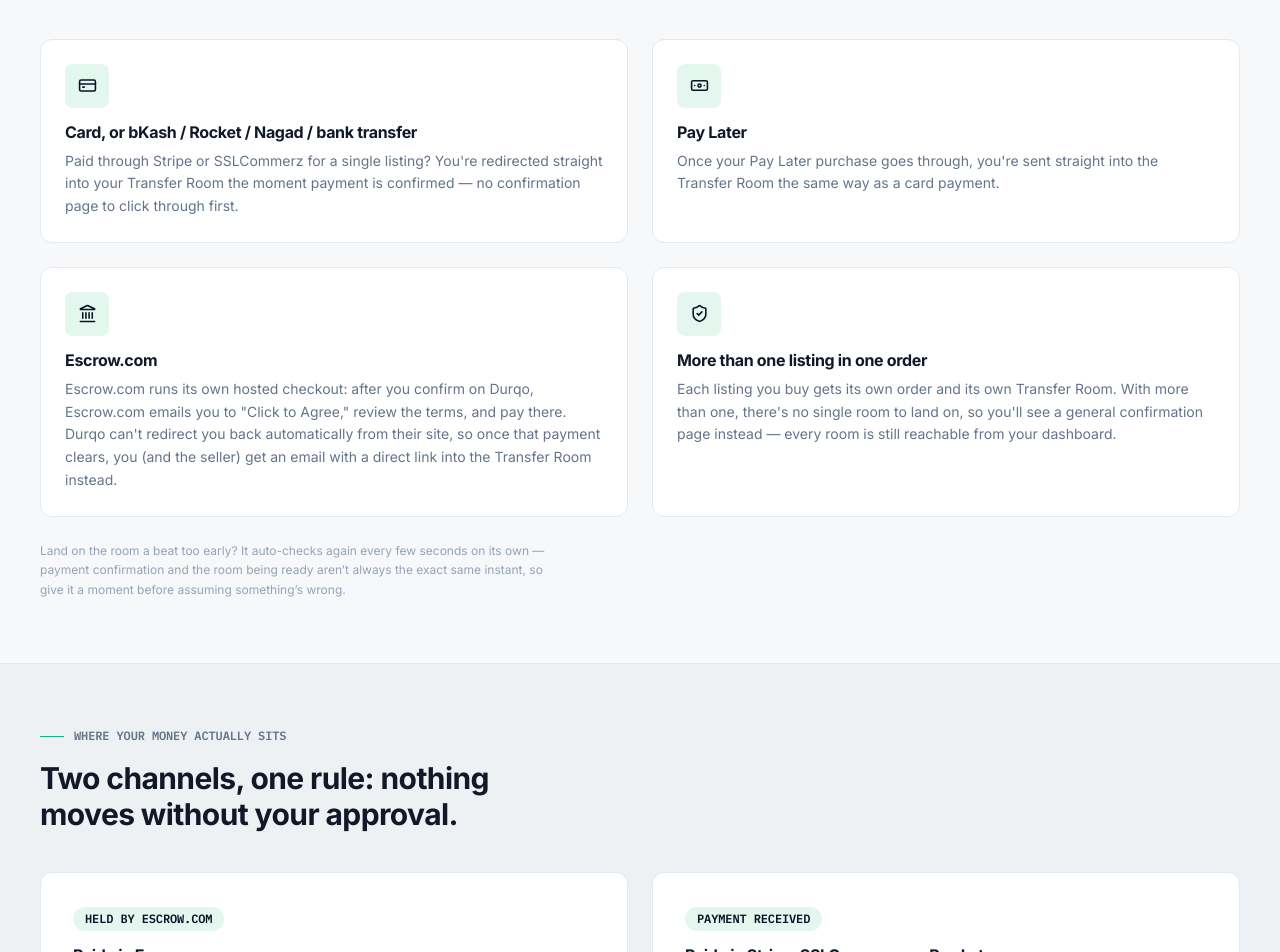
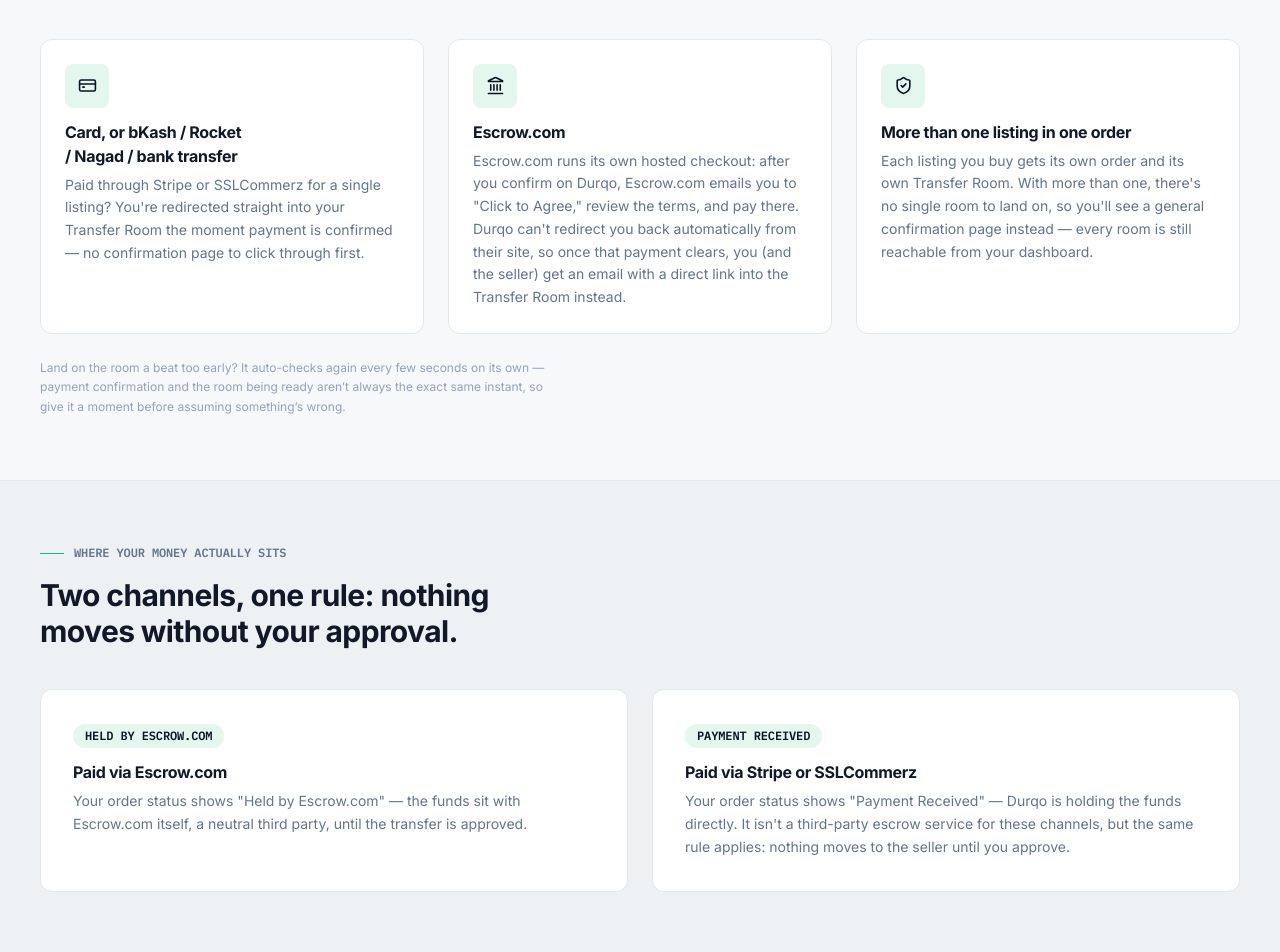
Before and after one commit to mdmanirmia/durqo-app, a Next.js app: page /after-you-pay in a window 1280 px wide. Shown: the part 980-1932 px from the top of the page. Built offline with nearby package versions, Linux system fonts and the light colour scheme; no server answers.

Commit message:
Remove Pay Later from After You Pay page (internal test tool, not a real payment method)

```diff
--- a/src/app/after-you-pay/page.tsx
+++ b/src/app/after-you-pay/page.tsx
@@ -8,7 +8,6 @@ import {
   Wallet,
   CreditCard,
   Landmark,
-  Banknote,
   ShieldCheck,
   Send,
   Eye,
@@ -41,8 +40,6 @@ import Button from "@/components/ui/Button";
 //   success/route.ts looks the order up by `sslcommerz_tran_id` and 303-
 //   redirects straight to the Transfer Room when exactly one order matches,
 //   same fallback rule for multi-item carts.
-// - Pay Later: BuyNowButton.tsx calls router.push(`/dashboard/transfer/
-//   ${data.orderId}`) directly after /api/pay-later/init succeeds.
 // - Escrow.com: EscrowConfirmModal.tsx's own "success" state tells the
 //   buyer Escrow.com just emailed them a "Please agree to the transaction"
 //   message — Click to Agree, review terms, pay, all on Escrow.com's own
@@ -55,8 +52,13 @@ import Button from "@/components/ui/Button";
 //   includes "in_escrow" and "in_durqo" as two distinct states (migration
 //   038) — Badge.tsx labels them "Held by Escrow.com" and "Payment
 //   Received" respectively. Only the escrow_com channel actually sits with
-//   a third party; Stripe/SSLCommerz/Pay Later funds are held by Durqo
-//   itself until release (migration 039's transfer_approve()).
+//   a third party; Stripe/SSLCommerz funds are held by Durqo itself until
+//   release (migration 039's transfer_approve()).
+// - "Buy Now — Pay Later" (BuyNowButton.tsx / api/pay-later/init/route.ts)
+//   is a separate, no-payment internal test tool, not a real buyer payment
+//   method — it creates a real order with zero money collected. It's
+//   deliberately left out of this page's buyer-facing copy, matching how
+//   /terms's own top-of-file comment deliberately excludes it too.
 // - NoRoomState in TransferRoomView.tsx: a buyer who lands on the room a
 //   beat before the creation RPC finishes now auto-polls every 4s (up to 8
 //   tries) instead of hitting a dead end — mentioned here as "give it a
@@ -132,11 +134,6 @@ const REDIRECT_METHODS = [
     body: "Paid through Stripe or SSLCommerz for a single listing? You're redirected straight into your Transfer Room the moment payment is confirmed — no confirmation page to click through first.",
   },
   {
-    icon: Banknote,
-    title: "Pay Later",
-    body: "Once your Pay Later purchase goes through, you're sent straight into the Transfer Room the same way as a card payment.",
-  },
-  {
     icon: Landmark,
     title: "Escrow.com",
     body: "Escrow.com runs its own hosted checkout: after you confirm on Durqo, Escrow.com emails you to \"Click to Agree,\" review the terms, and pay there. Durqo can't redirect you back automatically from their site, so once that payment clears, you (and the seller) get an email with a direct link into the Transfer Room instead.",
@@ -155,9 +152,9 @@ const MONEY_HOLDING = [
     body: "Your order status shows \"Held by Escrow.com\" — the funds sit with Escrow.com itself, a neutral third party, until the transfer is approved.",
   },
   {
-    title: "Paid via Stripe, SSLCommerz, or Pay Later",
+    title: "Paid via Stripe or SSLCommerz",
     status: "Payment Received",
-    body: "Your order status shows \"Payment Received\" — Durqo is holding the funds directly. It isn't a third-party escrow service for these three channels, but the same rule applies: nothing moves to the seller until you approve.",
+    body: "Your order status shows \"Payment Received\" — Durqo is holding the funds directly. It isn't a third-party escrow service for these channels, but the same rule applies: nothing moves to the seller until you approve.",
   },
 ] as const;
 
@@ -236,7 +233,7 @@ export default function AfterYouPayPage() {
                 you get there differs slightly by payment method.
               </p>
             </div>
-            <div className="grid gap-6 sm:grid-cols-2">
+            <div className="grid gap-6 sm:grid-cols-2 lg:grid-cols-3">
               {REDIRECT_METHODS.map(({ icon: Icon, title, body }) => (
                 <div key={title} data-reveal className="rounded-xl border border-rule bg-paper-raised p-6">
                   <span className="mb-3 grid h-11 w-11 place-items-center rounded-lg bg-brand-soft text-brand-strong">
```
